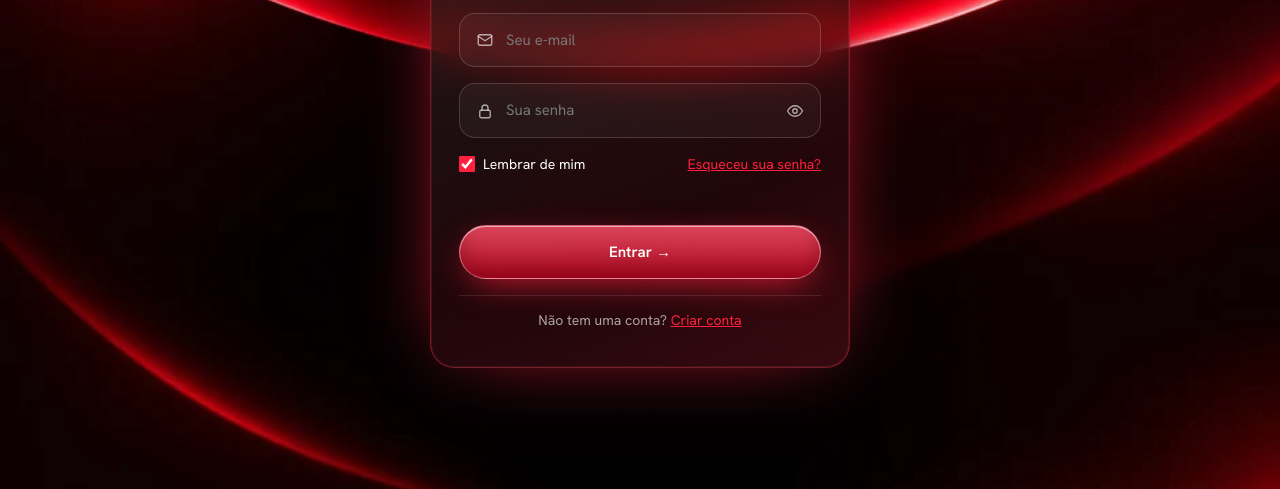
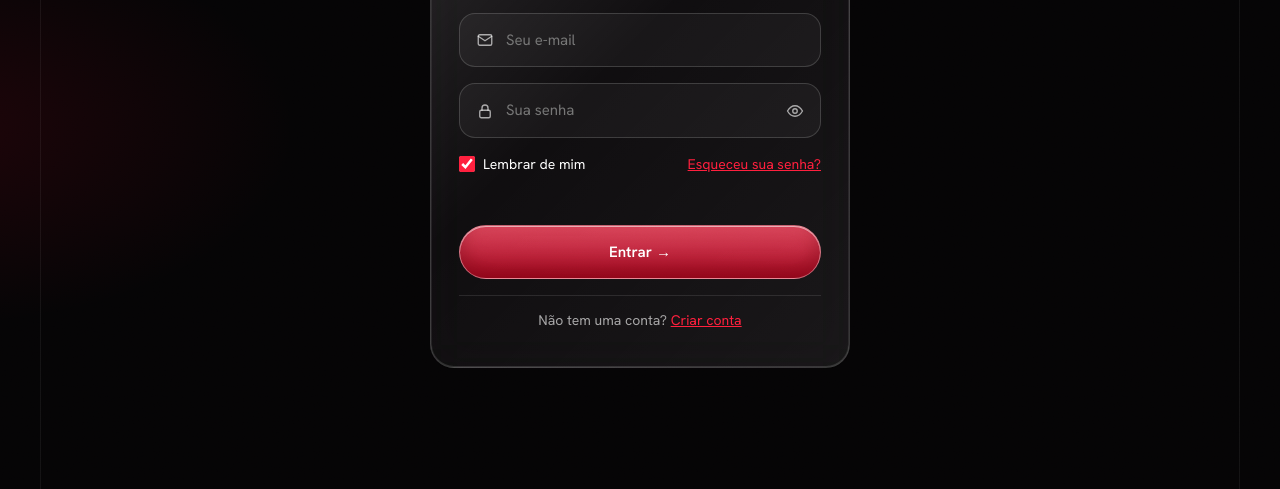
Before and after one commit to GBDevrlk00/sitegb, a plain HTML site: page painel-gb.html in a window 1280 px wide. Shown: the part 311-800 px from the top of the page. Drawn offline with nearby package versions, Linux system fonts and the light colour scheme.

Commit message:
Add files via upload

```diff
--- a/painel-gb.html
+++ b/painel-gb.html
@@ -132,9 +132,14 @@ input:not([type=checkbox]):not([type=radio]),textarea{font-size:16px}
 .kv>span:first-child{min-width:0;overflow-wrap:anywhere}
 .fld select{flex:1;min-width:0;background:none;border:0;color:inherit;font:inherit;padding:15px 0;outline:0}.fld select option{color:#111}.fld input[type=file]{padding:12px 0}.fld input[type=date]{color-scheme:dark}video{max-width:100%}
 .btn:disabled{opacity:.45;filter:grayscale(.8);box-shadow:none;cursor:not-allowed;pointer-events:none}
-/* fundo do login e cadastro */
-#login{background:#000 url(login-bg.webp) center/cover no-repeat}
-@media(orientation:landscape){#login{background-position:center top}}
+/* fundo do login e cadastro: o mesmo da página inicial */
+#login{background:radial-gradient(55% 45% at 85% -8%,rgba(255,31,61,.24),transparent 70%),radial-gradient(40% 35% at -5% 55%,rgba(180,0,30,.14),transparent 70%),var(--ink)}
+#login::before{content:"";position:fixed;inset:0;pointer-events:none;opacity:.6;background:linear-gradient(90deg,transparent calc(50% - 600px),var(--line) 0 calc(50% - 599px),transparent 0 calc(50% + 599px),var(--line) 0 calc(50% + 600px),transparent 0)}
+/* card no mesmo vidro da navbar: só bordas internas, sem sombras externas */
+#login .ac{border-color:rgba(255,255,255,.16);background:linear-gradient(135deg,rgba(255,255,255,.16),rgba(255,255,255,.04) 45%,rgba(255,255,255,.08));box-shadow:inset 0 1px 0 rgba(255,255,255,.4),inset 0 -1px 0 rgba(255,255,255,.06),inset 0 0 0 1px rgba(255,255,255,.08);-webkit-backdrop-filter:blur(22px) saturate(180%) brightness(1.08);backdrop-filter:blur(22px) saturate(180%) brightness(1.08)}
+#login .fld:focus-within,#login .pc:has(input:checked){box-shadow:none}
+#login .ac .btn{box-shadow:inset 0 1px 0 rgba(255,255,255,.4),inset 0 -1px 0 rgba(255,255,255,.06)}
+#login .ac .btn.p{box-shadow:inset 0 1px 0 rgba(255,255,255,.55),inset 0 -10px 18px rgba(110,0,18,.4)}
 @keyframes skm{to{transform:translateX(100%)}}.sk-b{position:relative;overflow:hidden;border-radius:14px;background:rgba(255,255,255,.06);border:1px solid rgba(255,255,255,.05)}.sk-b::after{content:"";position:absolute;inset:0;transform:translateX(-100%);background:linear-gradient(90deg,transparent,rgba(255,31,61,.2),rgba(255,255,255,.08),transparent);animation:skm 1.5s ease-in-out infinite}@media(prefers-reduced-motion:reduce){.sk-b::after{animation:none}}</style><script src="https://cdn.jsdelivr.net/npm/@supabase/supabase-js@2.45.4/dist/umd/supabase.min.js"></script><script src="https://cdn.jsdelivr.net/npm/tus-js-client@4.1.0/dist/tus.min.js"></script></head><body><div class="bg"></div>
 <section id="login"><div class="glass ac" aria-busy="true" aria-label="Carregando"><div class="sk-b" style="width:112px;height:64px;margin:0 auto 10px"></div><div class="sk-b" style="width:62%;height:34px;margin:0 auto"></div><div class="sk-b" style="height:54px;border-radius:16px"></div><div class="sk-b" style="height:54px;border-radius:16px"></div><div class="sk-b" style="height:48px;border-radius:99px"></div><div class="sk-b" style="width:55%;height:14px;margin:4px auto 0"></div></div></section>
 <div id="app">
```
